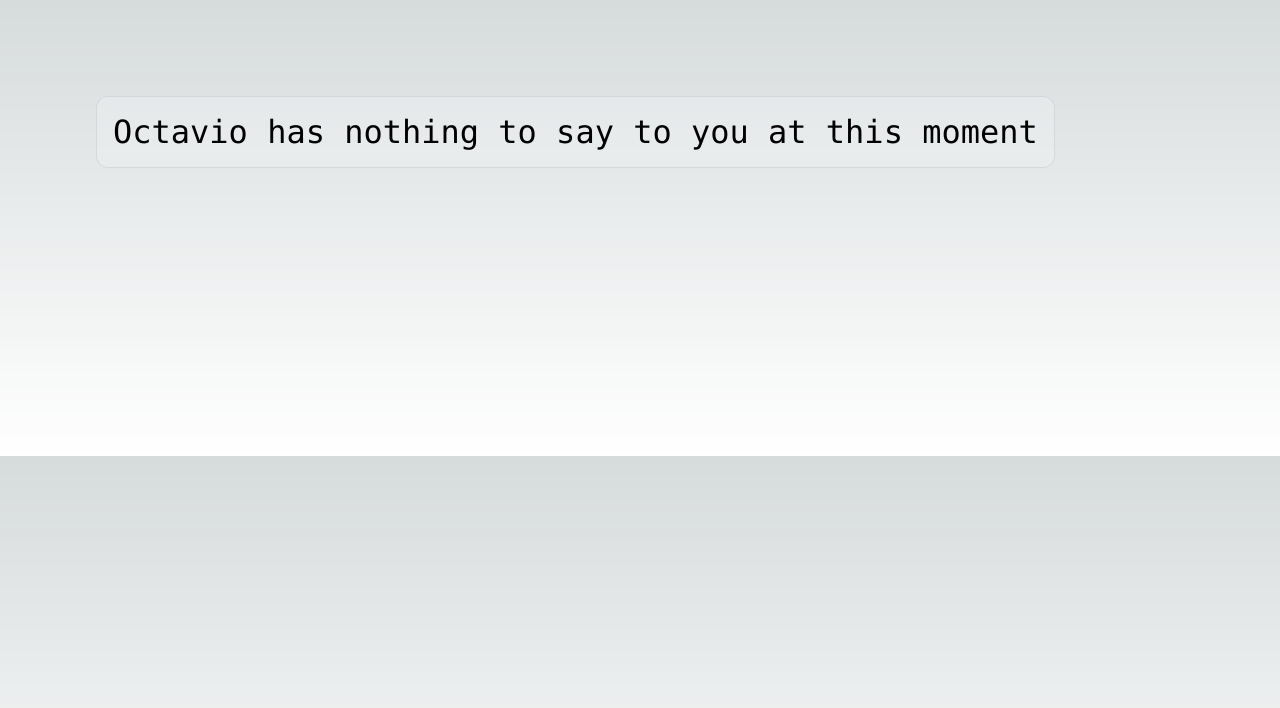
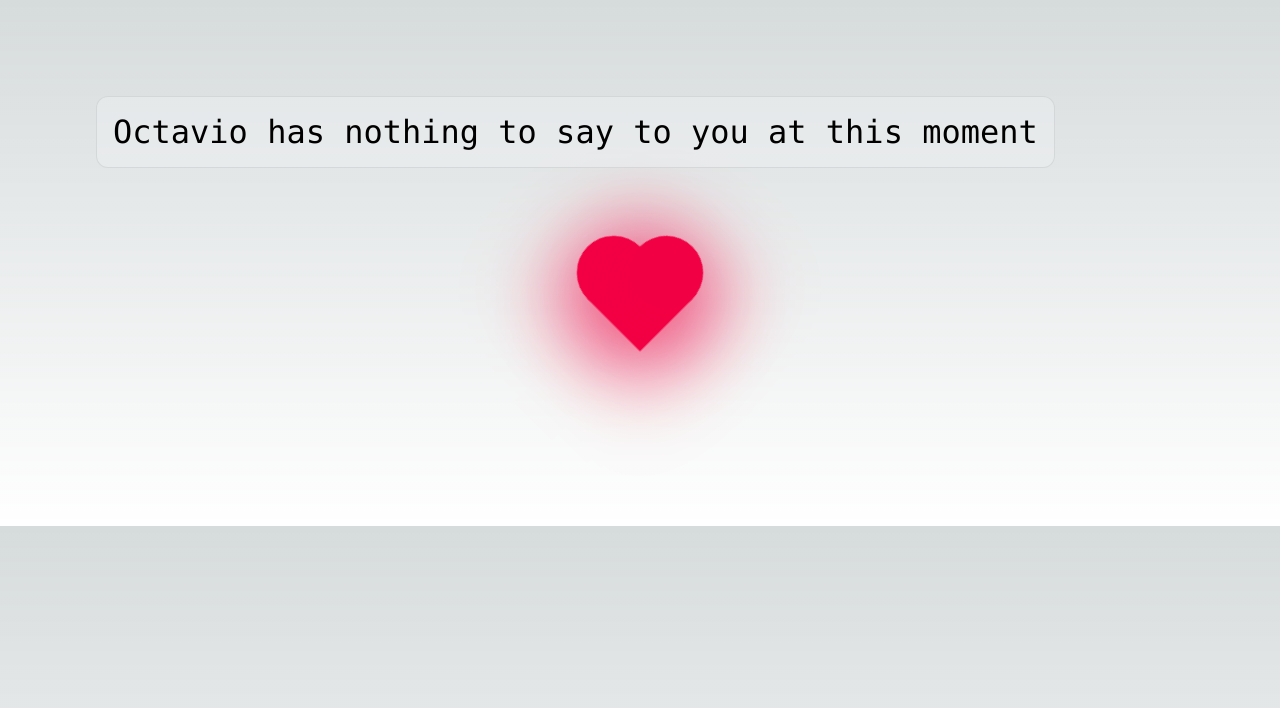
Before and after one commit to Ovillena/bday-greet, a Next.js app: page / in a window 1280 px wide. Shown: the top 708 px of the page. Built offline with nearby package versions, Linux system fonts and the light colour scheme.

Commit message:
added beating heart

```diff
--- /dev/null
+++ b/src/components/Heart.tsx
@@ -0,0 +1,7 @@
+import styles from "@/styles/Heart.module.css";
+
+const Heart = () => {
+  return <div className={styles.heart}></div>;
+};
+
+export default Heart;
--- a/src/pages/index.tsx
+++ b/src/pages/index.tsx
@@ -3,6 +3,7 @@ import Head from "next/head";
 import styles from "@/styles/Home.module.css";
 import { useRouter } from "next/router";
 import ParticlesBackground from "@/components/ParticlesBackground";
+import Heart from "@/components/Heart";
 
 export default function Home() {
   const router = useRouter();
@@ -44,6 +45,7 @@ export default function Home() {
               ? `${name}${m === "" || n === "" ? "" : ", "} ${message}`
               : ""}
           </p>
+          <Heart />
         </div>
       </main>
     </div>
--- /dev/null
+++ b/src/styles/Heart.module.css
@@ -0,0 +1,52 @@
+/* body{
+    margin:0;
+    padding: 0;
+    min-height: 100vh;
+    display: flex;
+    align-items:center;
+    justify-content: center;
+    background: #0b1522;
+} */
+
+.heart{
+    height: 4.375rem;
+    width: 4.375rem;
+    background: #f20044;
+    position: relative;
+    transform: rotate(-45deg);
+    box-shadow: -0.625rem .625rem 5.625rem #f20044;
+    animation: heart 0.6s linear infinite;
+}
+@keyframes heart{
+    0%{
+        transform: rotate(-45deg) scale(1.07);
+    }
+    80%{
+        transform: rotate(-45deg) scale(1.0);
+    }
+    100%{
+        transform: rotate(-45deg) scale(0.8);
+    }
+}
+
+.heart:before{
+    content: '';
+    position: absolute;
+    height: 4.375rem;
+    width: 4.375rem;
+    background: #f20044;
+    top: -50%;
+    border-radius: 3.125rem;
+    box-shadow: -0.625rem .625rem 5.625rem #f20044;
+}
+
+.heart:after{
+    content: '';
+    position: absolute;
+    height: 4.375rem;
+    width: 4.375rem;
+    background: #f20044;
+    right: -50%;
+    border-radius: 3.125rem;
+    box-shadow: -0.625rem .625rem 5.625rem #f20044;
+}
```
